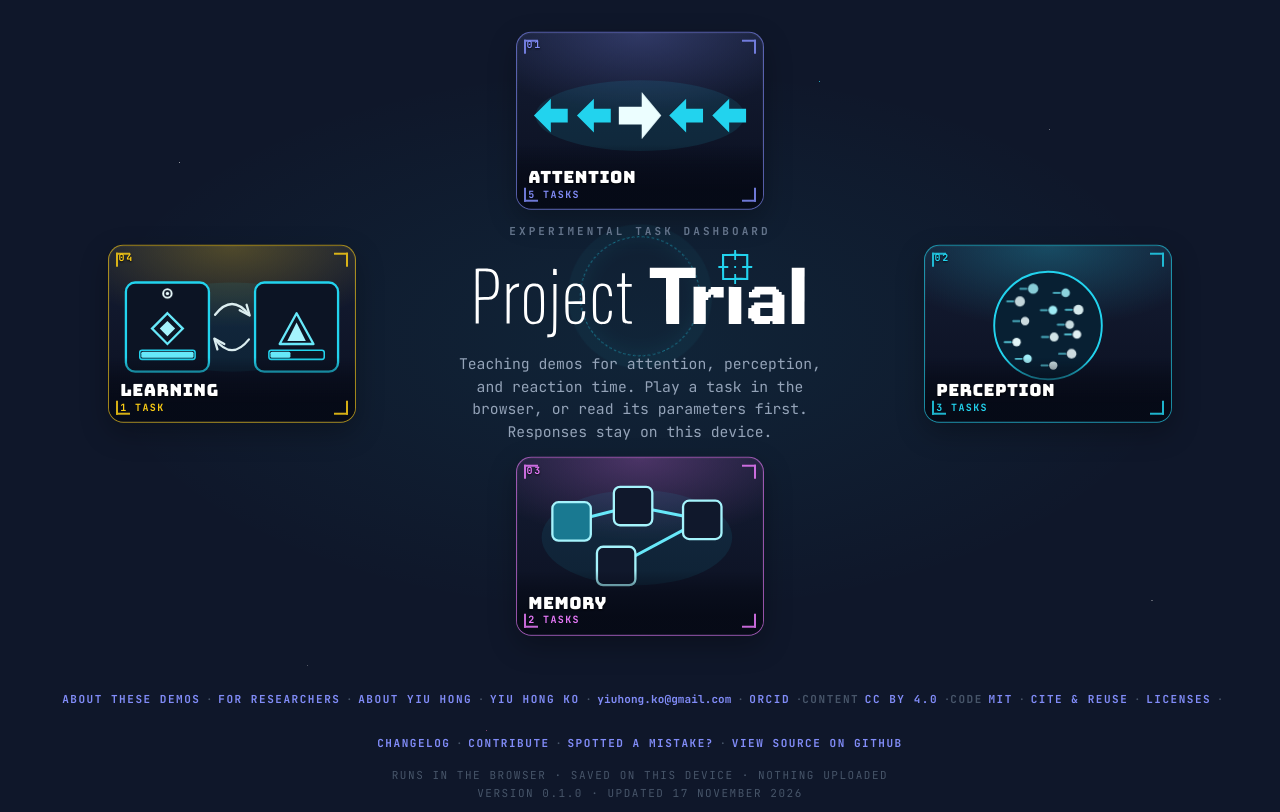
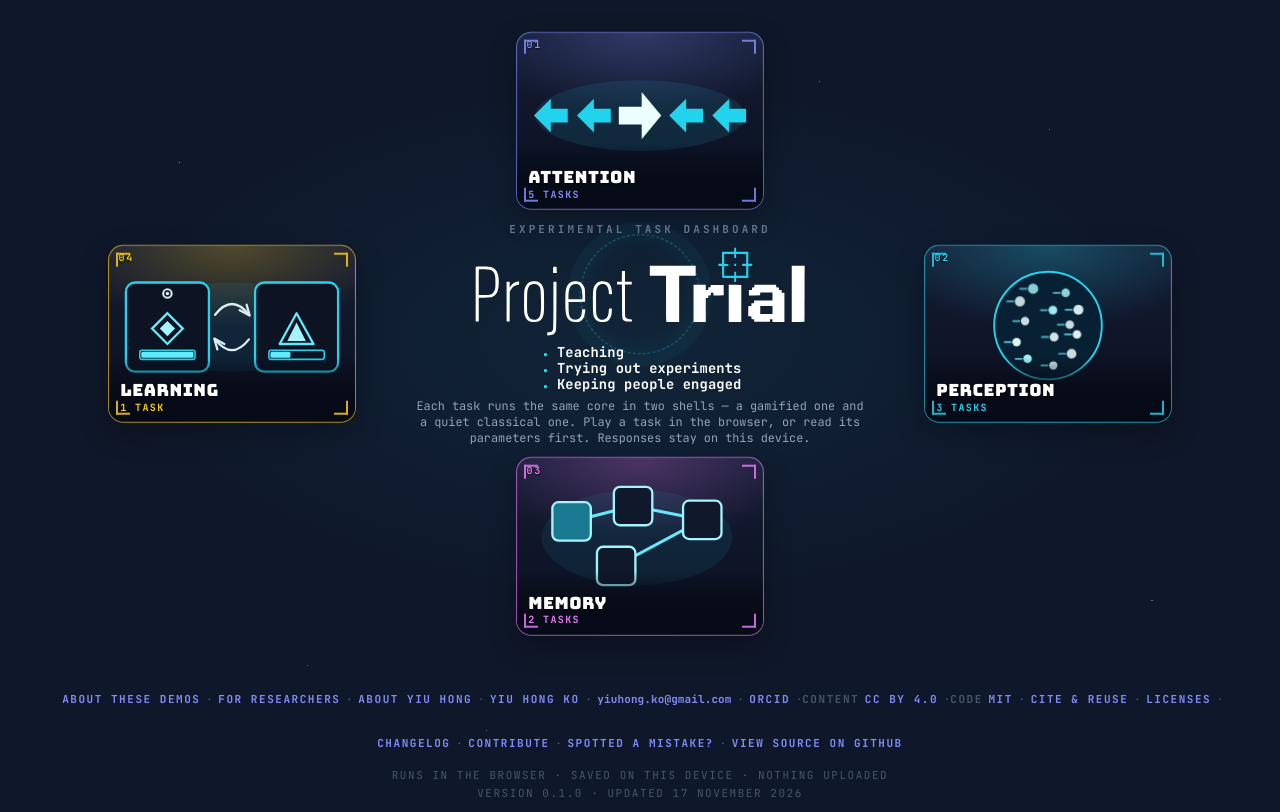
Before and after one commit to yiuhong/task-library, a website: page index.html in a window 1280 px wide. Drawn offline with Linux system fonts and the light colour scheme.

Commit message:
List the hub hero features in point form (#31)
* Replace the hub hero lede with the 19 November wording

Use the approved sentence on the front page and note it under Unreleased.
The public version stays 0.1.0. On the desktop orbit the line is slightly
wider and tighter so it stays off the area tiles.

Co-authored-by: Yiu Hong Ko <yiuhong@users.noreply.github.com>

* List the hub hero features in point form

Replace the hero paragraph with Teaching, Trying out an experiment,
and Keeping people engaged in the existing bold face, and keep the
two-shell note underneath in the quieter lede weight. The public
version stays 0.1.0.

Co-authored-by: Yiu Hong Ko <yiuhong@users.noreply.github.com>

* Polish the hub hero feature lines

Say "Trying out experiments" so the three gerunds match, and use the
revised two-shell sentence under the list. The public version stays 0.1.0.

Co-authored-by: Yiu Hong Ko <yiuhong@users.noreply.github.com>

---------

Co-authored-by: Cursor Agent <cursoragent@cursor.com>
Co-authored-by: Yiu Hong Ko <yiuhong@users.noreply.github.com>

```diff
--- a/assets/hub-stage.css
+++ b/assets/hub-stage.css
@@ -136,11 +136,38 @@ html.js #task-hub-source {
     margin: 0 auto;
 }
 
+.stage-points {
+    width: max-content;
+    max-width: 100%;
+    margin: 0 auto 0.7rem;
+    padding: 0 0 0 1.15rem;
+    list-style: square outside;
+    text-align: left;
+}
+
+.stage-points li {
+    margin: 0;
+    padding: 0.08rem 0;
+    color: var(--trial-text);
+    font-family: var(--trial-font);
+    font-size: 1.02rem;
+    font-weight: 700;
+    letter-spacing: 0.01em;
+    line-height: 1.25;
+    text-transform: none;
+}
+
+.stage-points li::marker {
+    color: #22d3ee;
+    font-size: 0.72em;
+}
+
 .stage-lede {
     margin: 0 auto;
     max-width: 34rem;
     color: var(--trial-muted);
     font-size: 0.92rem;
+    font-weight: 400;
     line-height: 1.55;
 }
 
@@ -588,11 +615,48 @@ a.trial-task-play {
         z-index: 2;
         left: 50%;
         top: 50%;
-        width: min(24rem, 42%);
+        width: min(28rem, 48%);
         translate: -50% -50%;
         order: 0;
         grid-column: auto;
         padding: 0;
+    }
+
+    html.js .stage-points {
+        margin-bottom: 0.45rem;
+    }
+
+    html.js .stage-points li {
+        font-size: 0.95rem;
+        line-height: 1.2;
+    }
+
+    /* Quieter shell line under the feature list. On a short orbit the
+       block tightens so it stays off the top and bottom tiles. */
+    html.js .stage-lede {
+        font-size: 0.8rem;
+        line-height: 1.4;
+    }
+
+    @container stage (max-height: 44rem) {
+        html.js .stage-title {
+            margin-bottom: 0.4rem;
+        }
+
+        html.js .stage-points {
+            margin-bottom: 0.35rem;
+        }
+
+        html.js .stage-points li {
+            padding: 0;
+            font-size: 0.86rem;
+            line-height: 1.15;
+        }
+
+        html.js .stage-lede {
+            font-size: 0.74rem;
+            line-height: 1.35;
+        }
     }
 
     html.js .stage-title img {
--- a/index.html
+++ b/index.html
@@ -34,8 +34,13 @@
                 <h1 class="stage-title">
                     <img src="assets/project-trial-wordmark-dark.svg" alt="Project Trial" width="1098" height="309">
                 </h1>
+                <ul class="stage-points">
+                    <li>Teaching</li>
+                    <li>Trying out experiments</li>
+                    <li>Keeping people engaged</li>
+                </ul>
                 <p class="stage-lede">
-                    Teaching demos for attention, perception, and reaction time. Play a task in the browser, or read its parameters first. Responses stay on this device.
+                    Each task runs the same core in two shells — a gamified one and a quiet classical one. Play a task in the browser, or read its parameters first. Responses stay on this device.
                 </p>
             </header>
             <div class="stage-ring" id="stage-ring" role="group" aria-label="Areas"></div>
```
Also changed, not shown: CHANGELOG.md.
